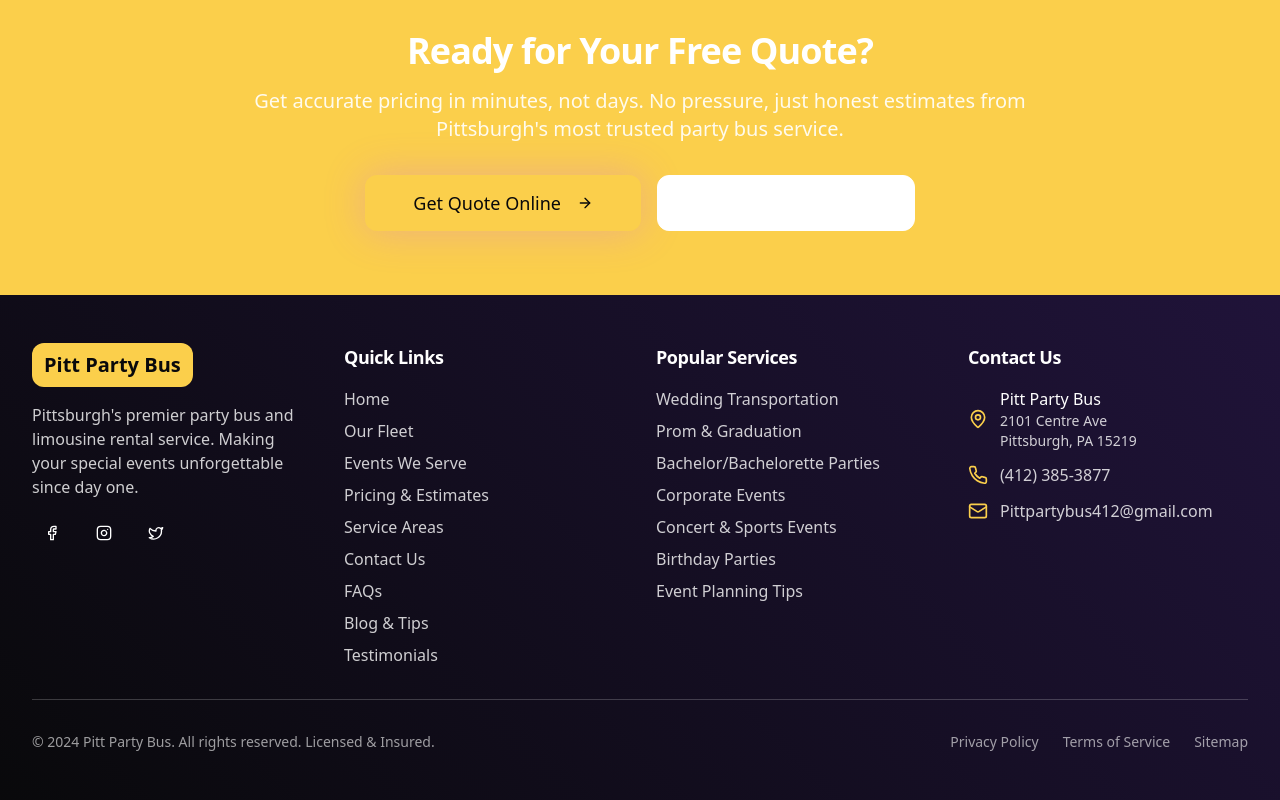
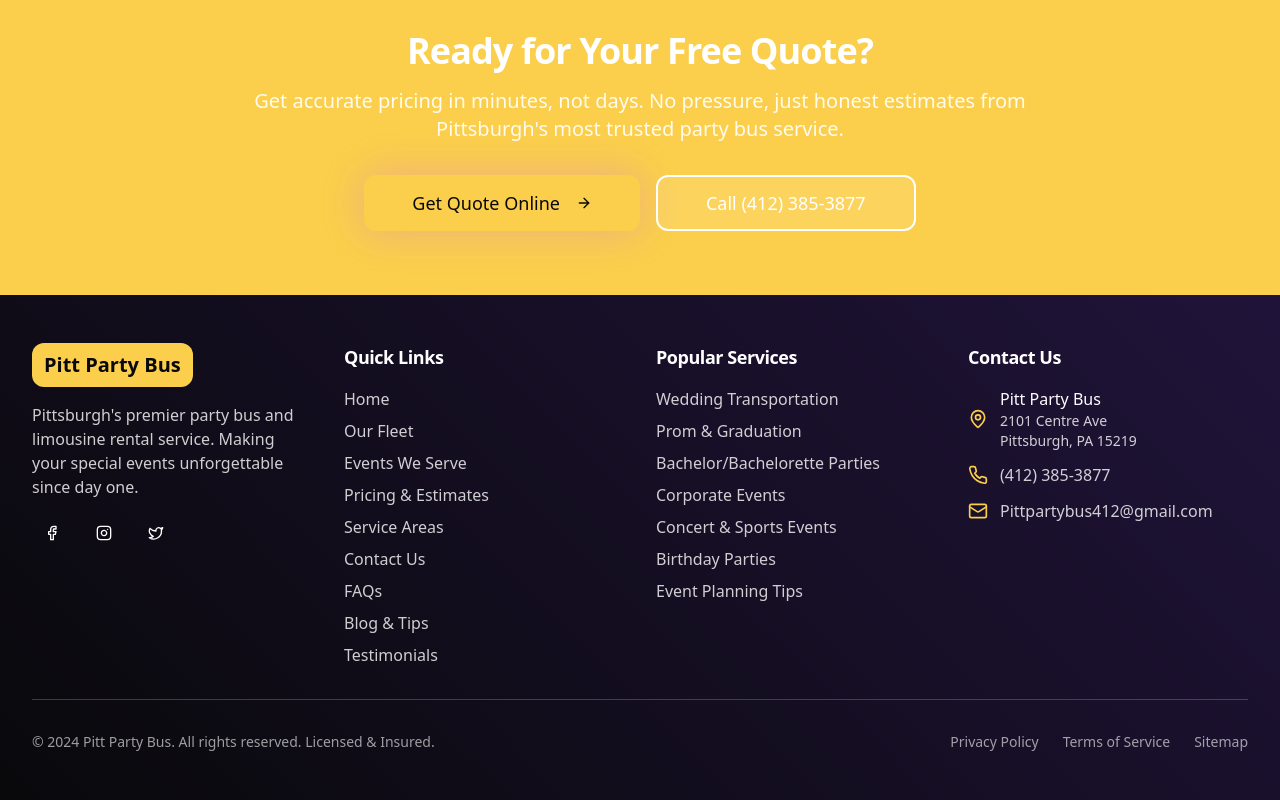
Before and after one commit to viddlesinc-create/bus-party-pittsburgh, a React (Vite) app: page /pricing in a window 1280 px wide. Shown: the part 3811-4611 px from the top of the page. Built offline with nearby package versions, Linux system fonts and the light colour scheme.

Commit message:
Refactor CTA visibility

```diff
--- a/src/components/InternalLinkCTA.tsx
+++ b/src/components/InternalLinkCTA.tsx
@@ -44,7 +44,7 @@ export function InternalLinkCTA({
             <Button
               variant="outline"
               size="xl"
-              className="border-primary-foreground text-primary-foreground hover:bg-primary-foreground hover:text-foreground"
+              className="bg-primary-foreground/10 border-2 border-primary-foreground text-primary-foreground hover:bg-primary-foreground hover:text-foreground backdrop-blur-sm"
               asChild
             >
               <Link to={secondaryLink.href}>
```
